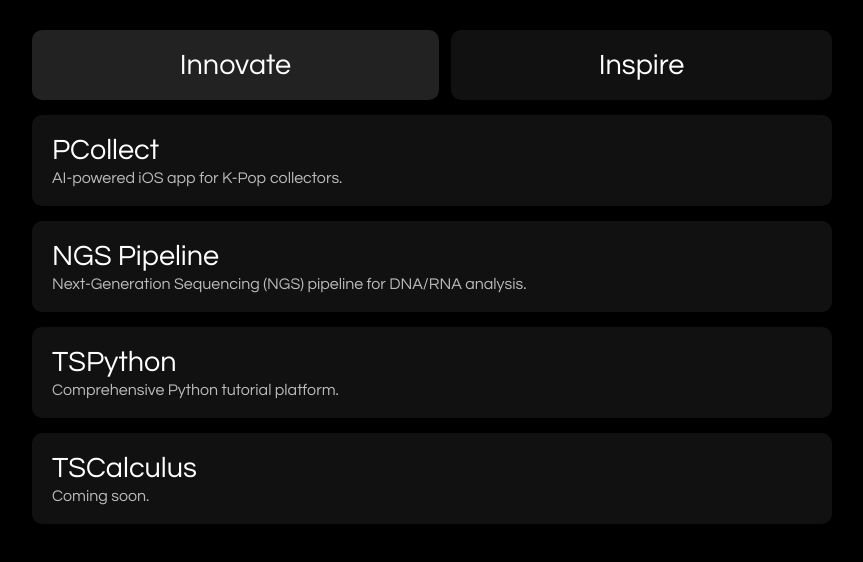
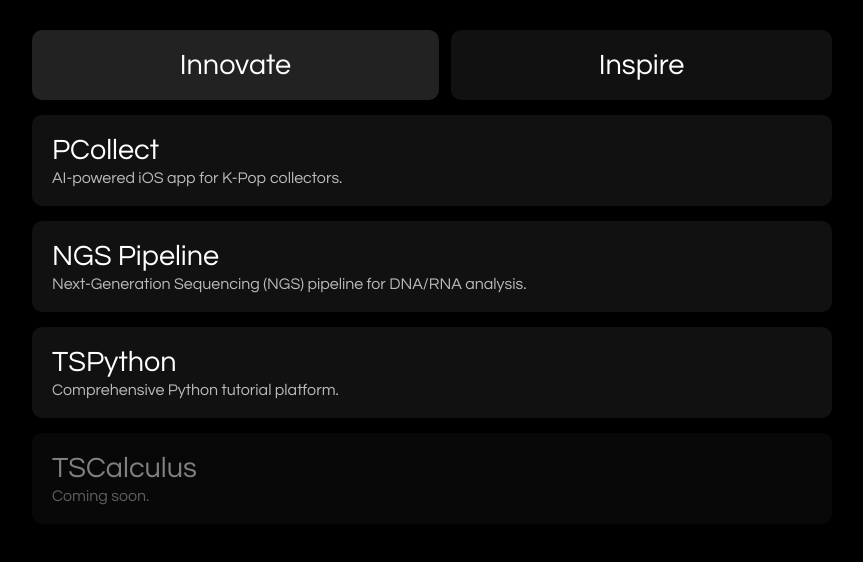
Before and after one commit to lostvoicebox/lostvoicebox.github.io, a plain HTML site: page index.html in a window 1280 px wide. Shown: the whole page, without its empty margins (208-1071 px from the left). Drawn offline with Linux system fonts and the light colour scheme.

Commit message:
Update index.html

```diff
--- a/index.html
+++ b/index.html
@@ -200,8 +200,6 @@
         const writingContent = [
             { title: "Editorial Profiles", file: "files/D.txt", keyLine: "My work for The Stuyvesant Spectator and Hudson Valley One."},
             { title: "Yours Truly", file: "files/1.txt", keyLine: "You are only ever right when you do not want to be." }
-            //{ title: "The End", file: "files/2.txt", keyLine: "Death creates urgency in a world that desperately needs it." },
-            //{ title: "Eternal Flame", file: "files/3.txt", keyLine: "It was as if every corner of the house served only to reveal its age."},
         ];
 
         const codingProjects = [
@@ -221,7 +219,14 @@
                 const div = document.createElement('div');
                 div.className = contentType === writingContent ? 'essay' : 'project';
                 div.innerHTML = `<p class="title">${item.title}</p><p class="key-line">${item.keyLine}</p>`;
-                div.onclick = () => openItem(item.title, item.file);
+                if (item.file === "") {
+                    div.classList.add('disabled');
+                    div.style.opacity = '0.5';
+                    div.style.pointerEvents = 'none';
+                    div.style.cursor = 'not-allowed';
+                } else {
+                    div.onclick = () => openItem(item.title, item.file);
+                }
                 container.appendChild(div);
             });
         }
```
